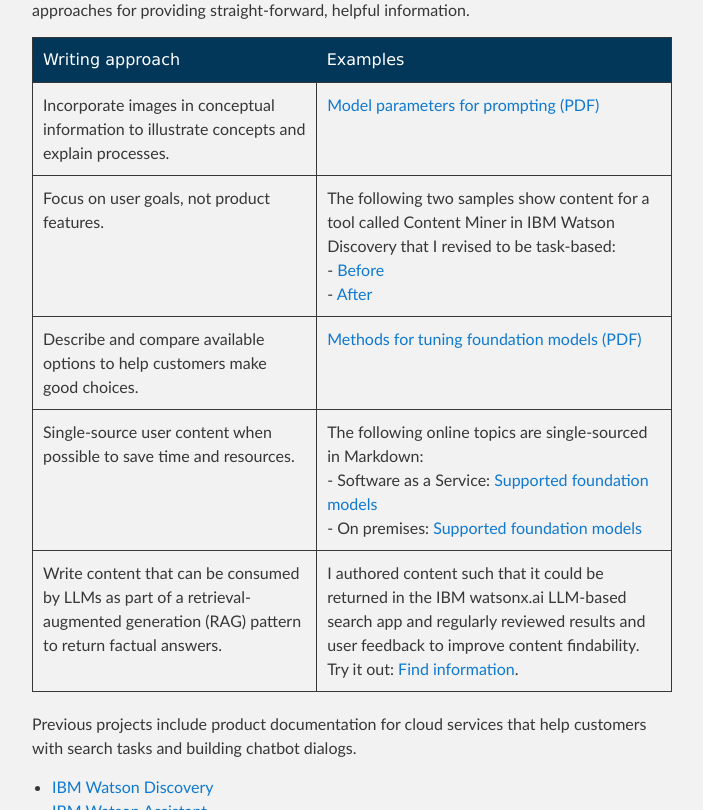
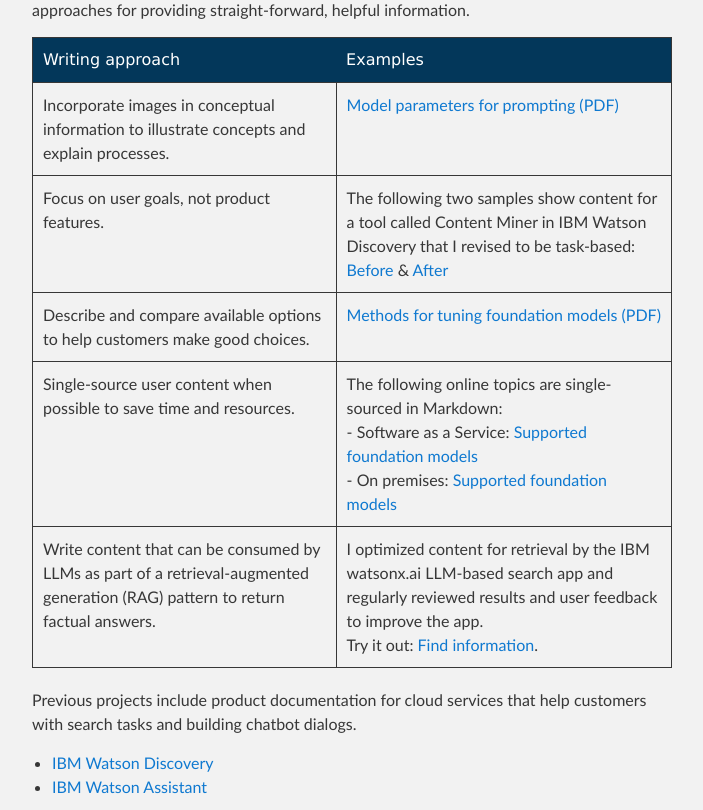
Before and after one commit to michelle-miller/michelle-miller.github.io, a Jekyll site: the page built from index.md, in a window 1280 px wide and 900 px high, scrolled down 631 px, cut to the strip 0-810 px from the top of the window. Shown: the whole strip, without its empty margins (288-991 px from the left). Built offline with Jekyll 4.4.1, drawn with Linux system fonts in a browser that asks for light colours; our own code applies the rules of GitHub Pages for plain Markdown files.

Commit message:
simplify

```diff
--- a/index.md
+++ b/index.md
@@ -15,10 +15,10 @@ The following table has links to content that was written by me and that illustr
 | Writing approach | Examples |
 |------------------|----------|
 | Incorporate images in conceptual information to illustrate concepts and explain processes. | [Model parameters for prompting (PDF)](https://michelle-miller.github.io/samples/wx-llm-parameters-sample.pdf){:target="_blank"} |
-| Focus on user goals, not product features. | The following two samples show content for a tool called Content Miner in IBM Watson Discovery that I revised to be task-based:<br/> - [Before](https://michelle-miller.github.io/samples/contentmine-before.pdf)<br/> - [After](https://michelle-miller.github.io/samples/contentmine-after.pdf) |
+| Focus on user goals, not product features. | The following two samples show content for a tool called Content Miner in IBM Watson Discovery that I revised to be task-based:<br/> [Before](https://michelle-miller.github.io/samples/contentmine-before.pdf) & [After](https://michelle-miller.github.io/samples/contentmine-after.pdf) |
 | Describe and compare available options to help customers make good choices. | [Methods for tuning foundation models (PDF)](https://michelle-miller.github.io/samples/wx-tuning.pdf){:target="_blank"} |
 | Single-source user content when possible to save time and resources. | The following online topics are single-sourced in Markdown:<br/> - Software as a Service: [Supported foundation models](https://www.ibm.com/docs/SSYOK8/wsj/analyze-data/fm-models.html){:target="_blank"}<br/> - On premises: [Supported foundation models](https://www.ibm.com/docs/SSLSRPV_latest/wsj/analyze-data/fm-models.html){:target="_blank"} |
-| Write content that can be consumed by LLMs as part of a retrieval-augmented generation (RAG) pattern to return factual answers. | I authored content such that it could be returned in the IBM watsonx.ai LLM-based search app and regularly reviewed results and user feedback to improve content findability.<br/>Try it out: [Find information](https://dataplatform.cloud.ibm.com/docs/content/wsj/getting-started/welcome-main.html?context=wx){:target="_blank"}. |
+| Write content that can be consumed by LLMs as part of a retrieval-augmented generation (RAG) pattern to return factual answers. | I optimized content for retrieval by the IBM watsonx.ai LLM-based search app and regularly reviewed results and user feedback to improve the app.<br/>Try it out: [Find information](https://dataplatform.cloud.ibm.com/docs/content/wsj/getting-started/welcome-main.html?context=wx){:target="_blank"}. |
 {: caption="Documentation best practices" caption-side="bottom"}
 
 Previous projects include product documentation for cloud services that help customers with search tasks and building chatbot dialogs.
```
